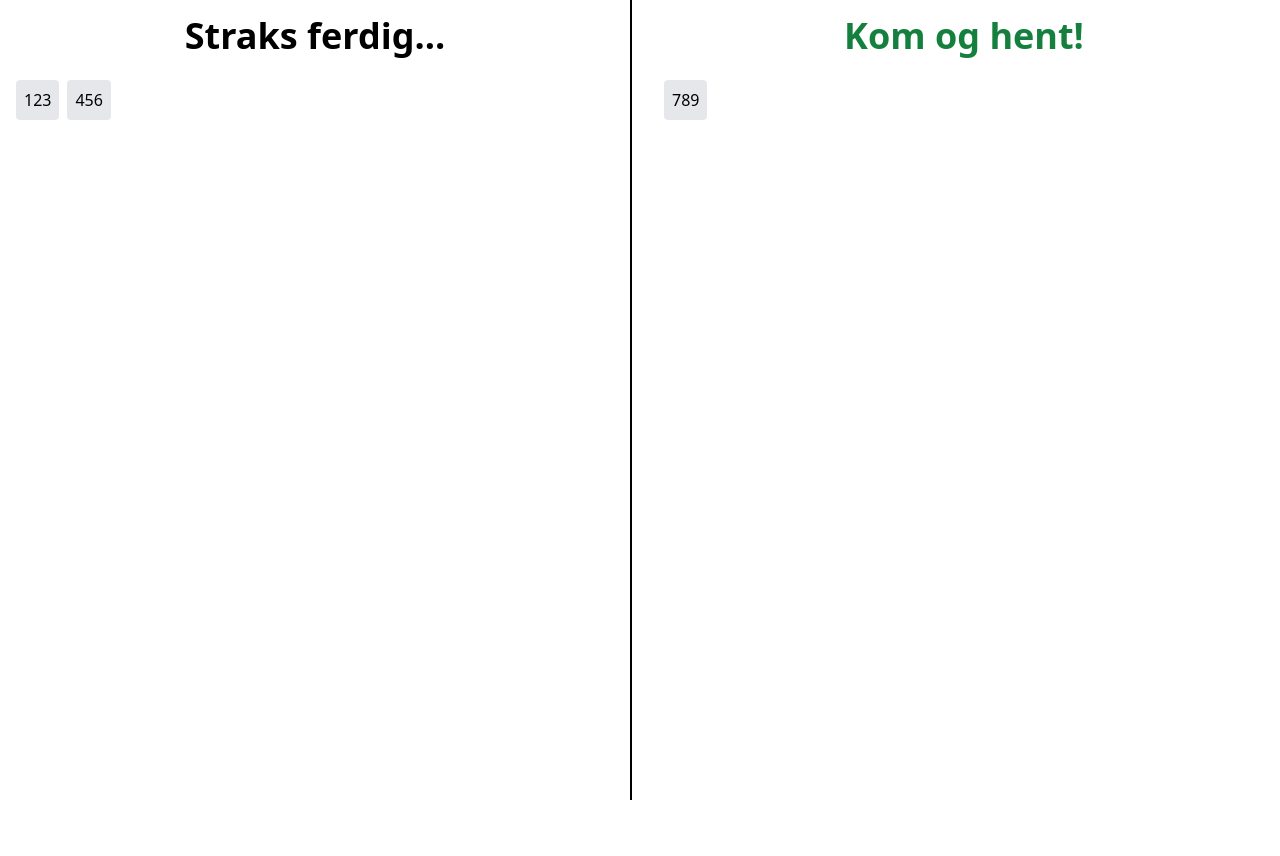
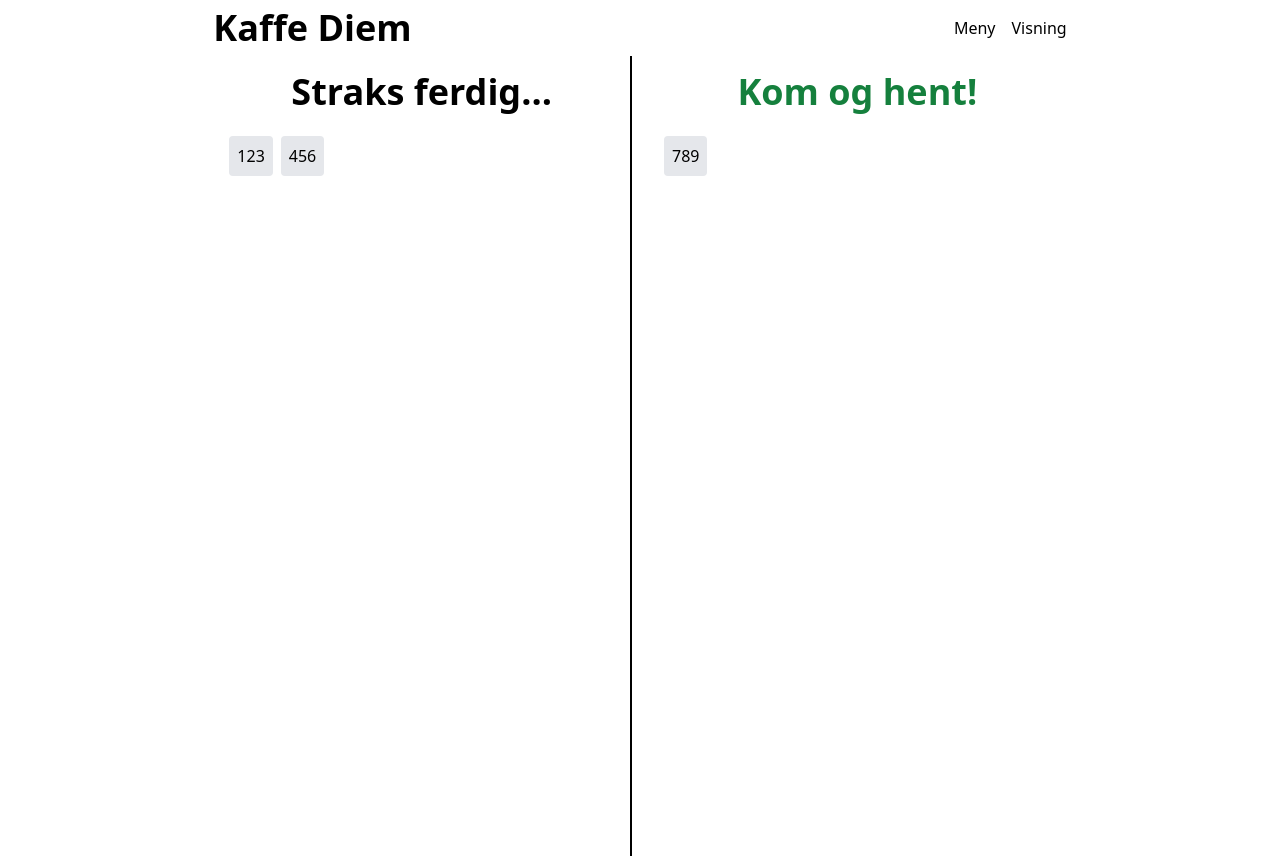
Before and after one commit to Kaffe-diem/kaffediem, a SvelteKit app: page /display in a window 1280 px wide. Before the commit the page ends 800 px from the top, so only its background shows below. Built offline with nearby package versions, Linux system fonts and the light colour scheme.

Commit message:
Extract layout

```diff
--- a/src/routes/+layout.svelte
+++ b/src/routes/+layout.svelte
@@ -1,8 +1,27 @@
 <script>
   import "../app.css";
+
+  const navItems = [
+    { href: "/drinks", text: "Meny" },
+    { href: "/display", text: "Visning" }
+  ];
 </script>
 
-<div class="app">
+<div class="app w-8/12 mx-auto">
+  <header class="flex py-2 items-center justify-between">
+    <h1 class="text-4xl font-bold">
+      <a href="/">Kaffe Diem</a>
+    </h1>
+    <nav>
+      <ul class="flex items-center space-x-4">
+        {#each navItems as item}
+          <li>
+            <a href={item.href} class="hover:underline">{item.text}</a>
+          </li>
+        {/each}
+      </ul>
+    </nav>
+  </header>
   <main>
     <slot />
   </main>
--- a/src/routes/+page.svelte
+++ b/src/routes/+page.svelte
@@ -26,16 +26,6 @@
 	}
 </script>
 
-<header class="flex items-center justify-between">
-	<h1 class="text-4xl">Kaffe Diem</h1>
-	<nav>
-		<ul class="flex items-center justify-between space-x-4">
-			<li>
-				<a href="/">Heim</a>
-			</li>
-			<li>
-				<button on:click={onSignIn}>Logg inn</button>
-			</li>
-		</ul>
-	</nav>
-</header>
+<main>
+	Hei
+</main>
```
